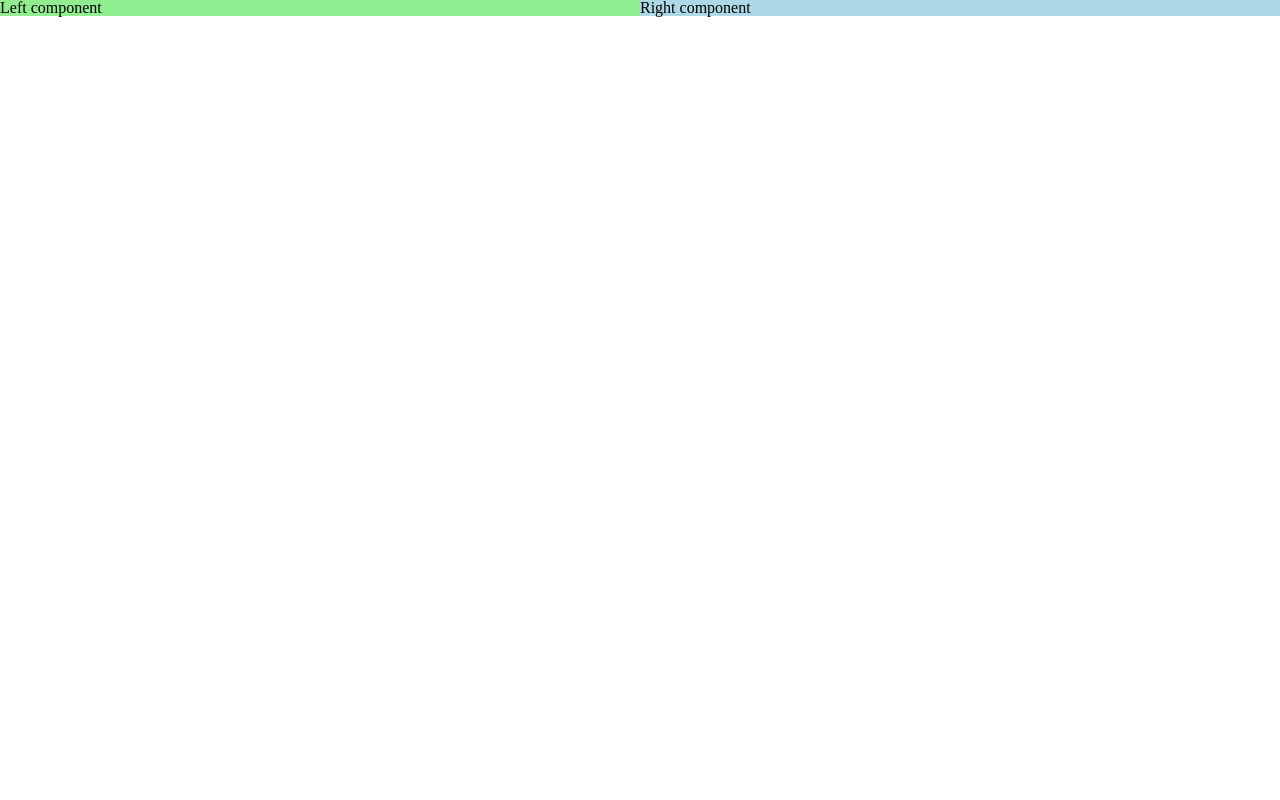
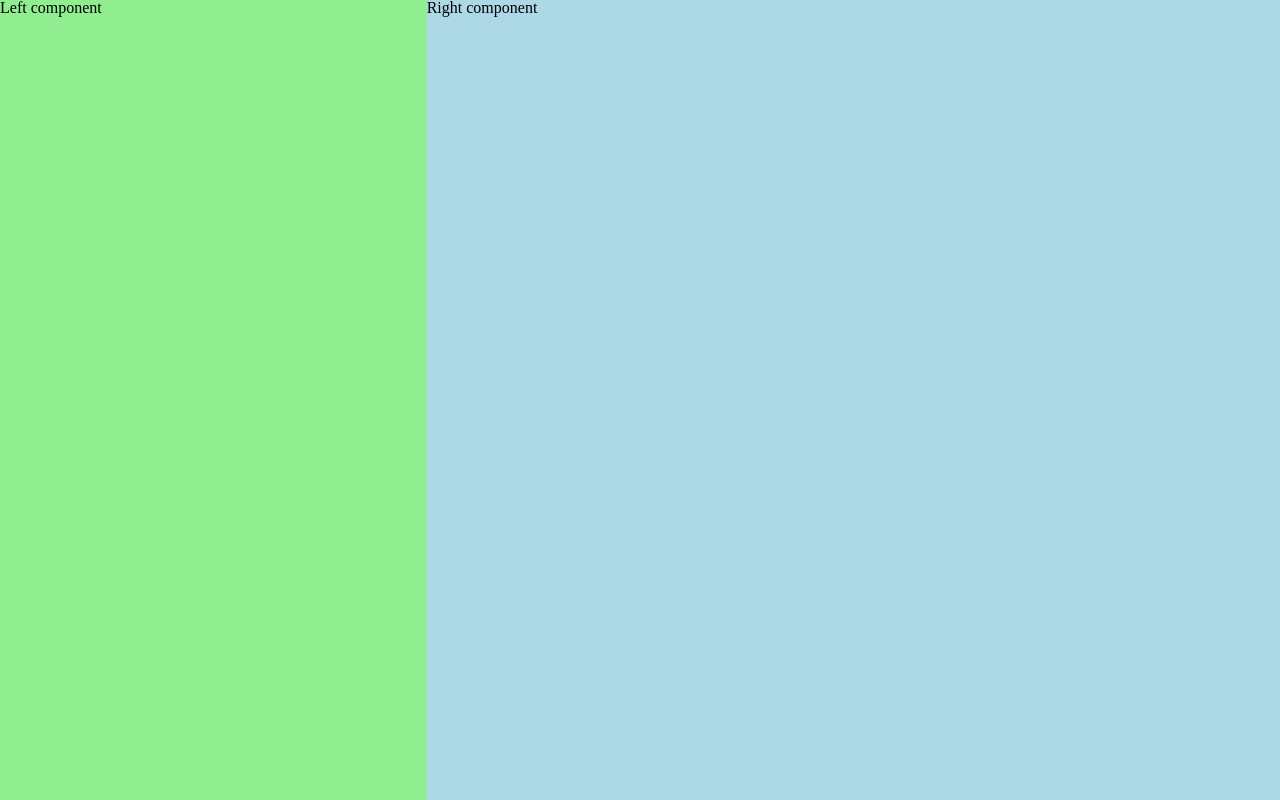
Before and after one commit to luisfop/react-design-pattern, a React (Vite) app: page / in a window 1280 px wide. Built offline with nearby package versions, Linux system fonts and the light colour scheme.

Commit message:
feat: spliscreen component finished

```diff
--- a/src/components/LayoutComponents/LayoutModule.tsx
+++ b/src/components/LayoutComponents/LayoutModule.tsx
@@ -3,17 +3,20 @@ import SplitScreen from './SplitScreen'
 
 
 const LeftComponentExample = () => {
-    return <h1 style={{backgroundColor: 'lightGreen'}}>Left component</h1>
+    return <h1 style={{ backgroundColor: 'lightGreen', height: '100vh' }}>Left component</h1>
 }
 
 const RightComponentExample = () => {
-    return <h1 style={{backgroundColor: 'lightBlue'}}>Right component</h1>
+    return <h1 style={{ backgroundColor: 'lightBlue', height: '100vh' }}>Right component</h1>
 }
 
 const LayoutModule = () => {
     return (
         <div>
-            <SplitScreen left={LeftComponentExample} right={RightComponentExample} />
+            <SplitScreen leftSpace={1} rightSpace={2}>
+                <LeftComponentExample />
+                <RightComponentExample />
+            </SplitScreen>
         </div>
     )
 }
--- a/src/components/LayoutComponents/SplitScreen.tsx
+++ b/src/components/LayoutComponents/SplitScreen.tsx
@@ -5,21 +5,24 @@ import styled from 'styled-components';
 const Container = styled.div`
     display: flex;
 `;
-
-const Pane = styled.div`
-    flex: 1;
+const Pane = styled("div") <{ space: number }>`
+    flex: ${props => props.space};
 `;
 
 
-//left and right are the components passed
-const SplitScreen = ({ left: Left, right: Right }: { left: any, right: any }) => {
+//left and right props are the components passed
+const SplitScreen = ({ leftSpace = 1, rightSpace = 1, children }: { children: any, leftSpace: number, rightSpace: number }) => {
+
+    //using the components coming from inside the spliScreen
+    const [left,right] = children;
+
     return (
         <Container>
-            <Pane>
-                <Left />
+            <Pane space={leftSpace}>
+                {left}
             </Pane>
-            <Pane>
-                <Right />
+            <Pane space={rightSpace}>
+                {right}
             </Pane>
         </Container>
     )
```
